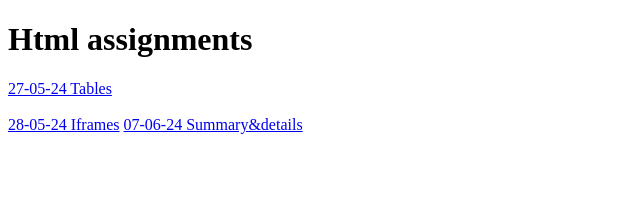
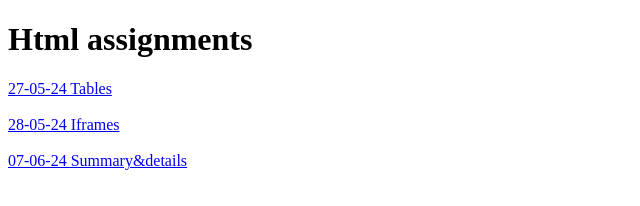
Before and after one commit to arajyalaa5/HTML5, a plain HTML site: page index.html in a window 1280 px wide. Shown: the whole page, without its empty margins (0-640 px from the left). Drawn offline with Linux system fonts and the light colour scheme.

Commit message:
Modified in index

```diff
--- a/index.html
+++ b/index.html
@@ -8,7 +8,7 @@
 <body>
     <h1>Html assignments</h1>
     <a href="./day1/index.html">27-05-24 Tables</a><br><br>
-    <a href="./day2/index.html">28-05-24 Iframes</a>
-    <a href="./day3/index.html">07-06-24 Summary&details</a>
+    <a href="./day2/index.html">28-05-24 Iframes</a><br><br>
+    <a href="./day3/index.html">07-06-24 Summary&details</a><br><br>
 </body>
 </html>
```
